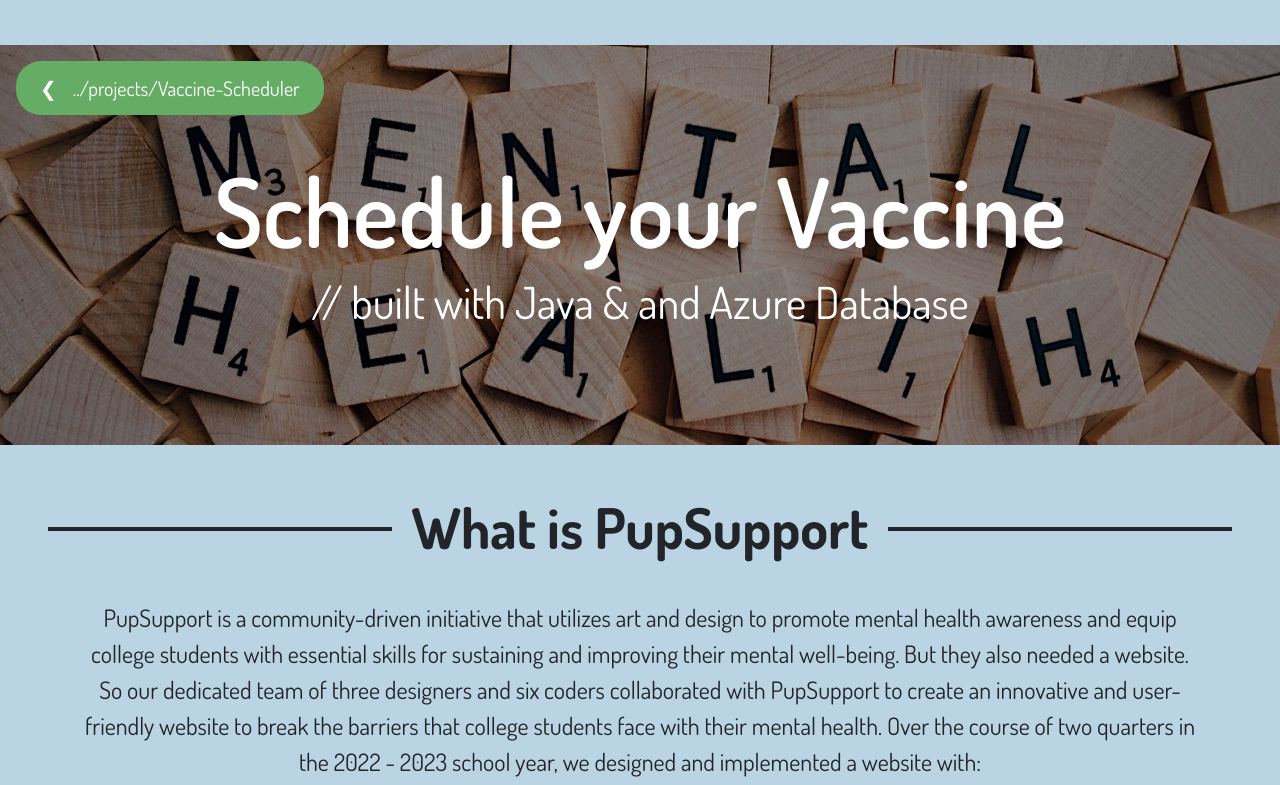
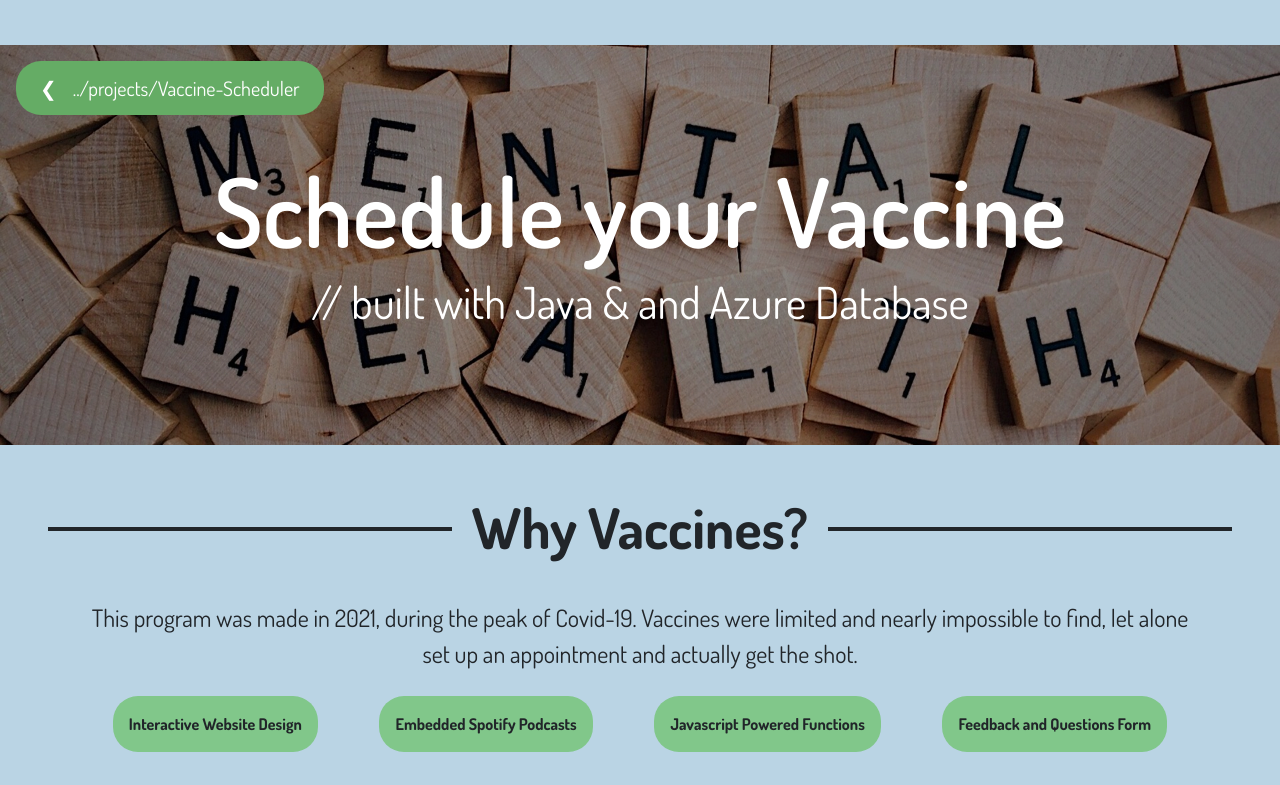
Before and after one commit to kaiden-ong/kaiden-ong.github.io, a plain HTML site: page html/scheduler.html in a window 1280 px wide. Shown: the part 167-952 px from the top of the page. Drawn offline with nearby package versions, Linux system fonts and the light colour scheme.

Commit message:
Editing scheduler content

```diff
--- a/html/scheduler.html
+++ b/html/scheduler.html
@@ -51,7 +51,7 @@
                 <div class="pup-content">
                     <div class="top-left">
                         <a href="projects.html"><button class="backBtn">❮ &#160; &#160;../projects/Vaccine-Scheduler</button></a>
-                        <a href="projects.html"><button class="backBtn-short">❮ &#160; &#160;../projects</button></a>
+                        <a href="projects.html"><button class="backBtn-short">❮ &#160; &#160;Projects</button></a>
                     </div>
                     <div>
                         <h1 class="pup-title">Schedule your Vaccine</h1>
@@ -61,10 +61,10 @@
             </div>
             <div class="pup-steps">
                 <div class="mx-5 hidden">
-                    <h2 class="text-center line-across"><span>What is PupSupport</span></h2>
+                    <h2 class="text-center line-across"><span>Why Vaccines?</span></h2>
                 </div>
                 <div class="container text-center">
-                    <p class="hidden">PupSupport is a community-driven initiative that utilizes art and design to promote mental health awareness and equip college students with essential skills for sustaining and improving their mental well-being. But they also needed a website. So our dedicated team of three designers and six coders collaborated with PupSupport to create an innovative and user-friendly website to break the barriers that college students face with their mental health. Over the course of two quarters in the 2022 - 2023 school year, we designed and implemented a website with:</p>
+                    <p class="hidden">This program was made in 2021, during the peak of Covid-19. Vaccines were limited and nearly impossible to find, let alone set up an appointment and actually get the shot. </p>
                     <div class="my-4 pup-function-list">
                         <div class="row-3 pup-function hidden fw-bold">Interactive Website Design</div>
                         <div class="row-3 pup-function hidden fw-bold">Embedded Spotify Podcasts</div>
```
Also changed, not shown: html/backgammon.html (+1 -1 lines), html/pupsupport.html (+1 -1 lines), html/vienna.html (+1 -1 lines).
